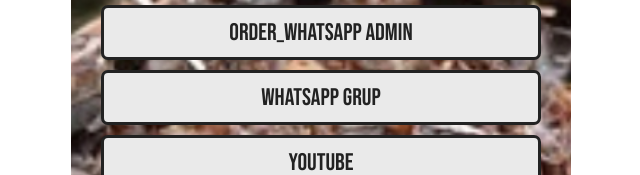
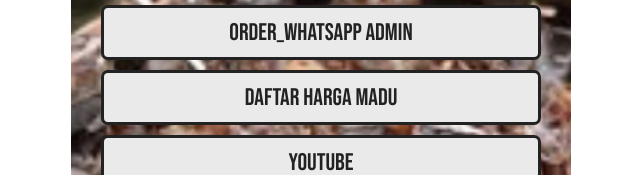
Before and after one commit to zafast/Bukit_Lebah, a plain HTML site: page index.html in a window 1280 px wide. Shown: the part 316-491 px from the top of the page, without its empty margins (319-959 px from the left). Drawn offline with nearby package versions, Linux system fonts and the light colour scheme.

Commit message:
Update index.html

```diff
--- a/index.html
+++ b/index.html
@@ -31,8 +31,8 @@
           class="animate__animated animate__bounceInLeft">info khasiat madu</a>
         <a href="https://wa.me/6281221790443?text=ASSALAMUALAIKUM+MAU+BELI+MADU" target="_blank" class="animate__animated
           animate__bounceInLeft animate__delay-1s">order_whatsapp admin</a>
-        <a href="https://chat.whatsapp.com/EuMFx2zn1QFI7m5GrIUjTQ" target="_blank" class="animate__animated
-          animate__bounceInLeft animate__delay-2s">whatsapp grup</a>
+        <a href="https://whatsapp.com/channel/0029Van15L18fewvpERPtc2v" target="_blank" class="animate__animated
+          animate__bounceInLeft animate__delay-2s">Daftar Harga Madu</a>
         <a href="https://youtube.com/@rzbukitlebahchannel025?si=MkhpACMGjzMI0Mc9" target="_blank"
           class="animate__animated animate__bounceInLeft animate__delay-3s">youtube</a>
       </div>
```
